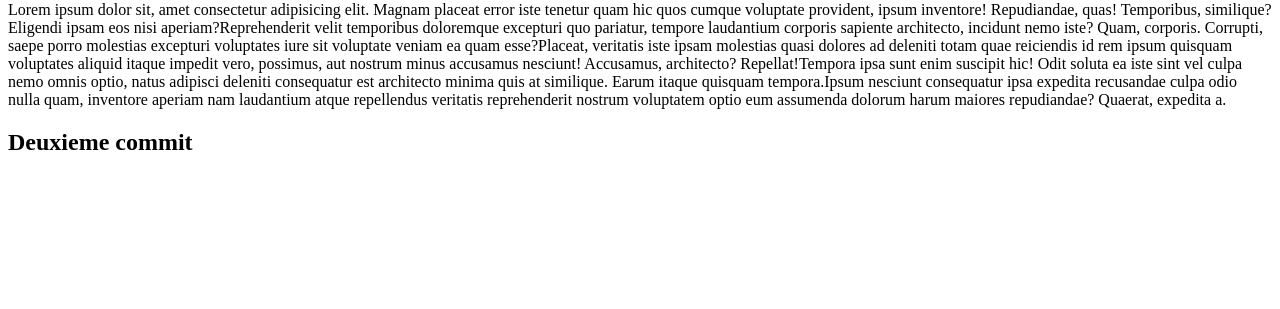
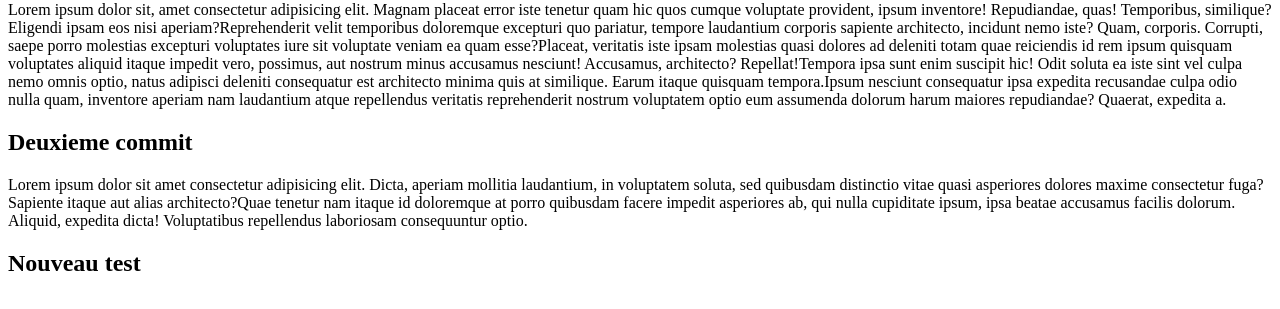
Before and after one commit to PerrinGaetan/hello-world, a plain HTML site: page index.html in a window 1280 px wide. Shown: the part 79-388 px from the top of the page. Drawn offline with Linux system fonts and the light colour scheme.

Commit message:
nouveau test push

```diff
--- a/index.html
+++ b/index.html
@@ -11,5 +11,8 @@
     <p><span>Lorem ipsum dolor sit, amet consectetur adipisicing elit. Magnam placeat error iste tenetur quam hic quos cumque voluptate provident, ipsum inventore! Repudiandae, quas! Temporibus, similique? Eligendi ipsam eos nisi aperiam?</span><span>Reprehenderit velit temporibus doloremque excepturi quo pariatur, tempore laudantium corporis sapiente architecto, incidunt nemo iste? Quam, corporis. Corrupti, saepe porro molestias excepturi voluptates iure sit voluptate veniam ea quam esse?</span><span>Placeat, veritatis iste ipsam molestias quasi dolores ad deleniti totam quae reiciendis id rem ipsum quisquam voluptates aliquid itaque impedit vero, possimus, aut nostrum minus accusamus nesciunt! Accusamus, architecto? Repellat!</span><span>Tempora ipsa sunt enim suscipit hic! Odit soluta ea iste sint vel culpa nemo omnis optio, natus adipisci deleniti consequatur est architecto minima quis at similique. Earum itaque quisquam tempora.</span><span>Ipsum nesciunt consequatur ipsa expedita recusandae culpa odio nulla quam, inventore aperiam nam laudantium atque repellendus veritatis reprehenderit nostrum voluptatem optio eum assumenda dolorum harum maiores repudiandae? Quaerat, expedita a.</span></p>
 
     <h2>Deuxieme commit</h2>
+    <p><span>Lorem ipsum dolor sit amet consectetur adipisicing elit. Dicta, aperiam mollitia laudantium, in voluptatem soluta, sed quibusdam distinctio vitae quasi asperiores dolores maxime consectetur fuga? Sapiente itaque aut alias architecto?</span><span>Quae tenetur nam itaque id doloremque at porro quibusdam facere impedit asperiores ab, qui nulla cupiditate ipsum, ipsa beatae accusamus facilis dolorum. Aliquid, expedita dicta! Voluptatibus repellendus laboriosam consequuntur optio.</span></p>
+
+    <h2>Nouveau test</h2>
 </body>
 </html>
```
